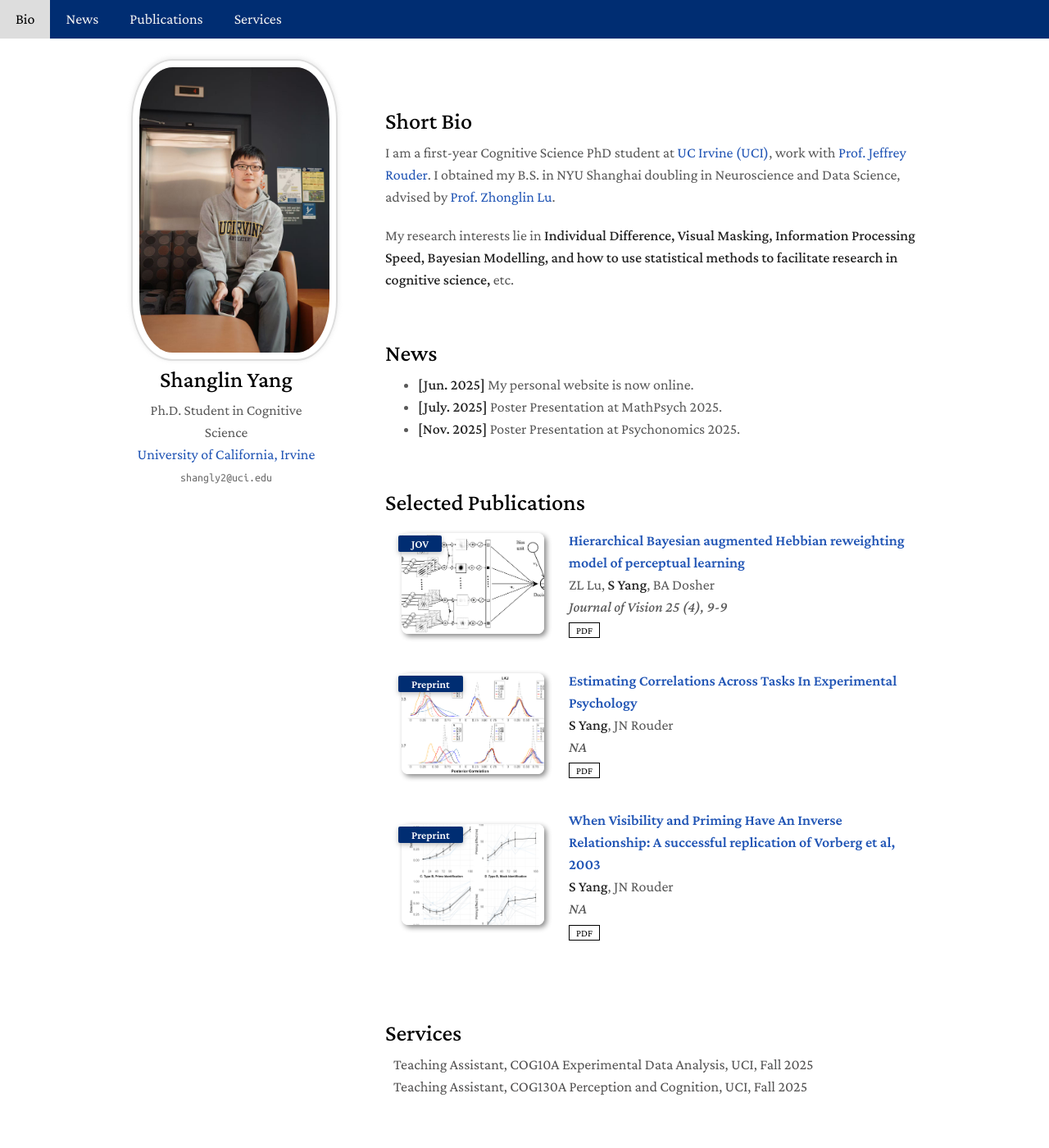
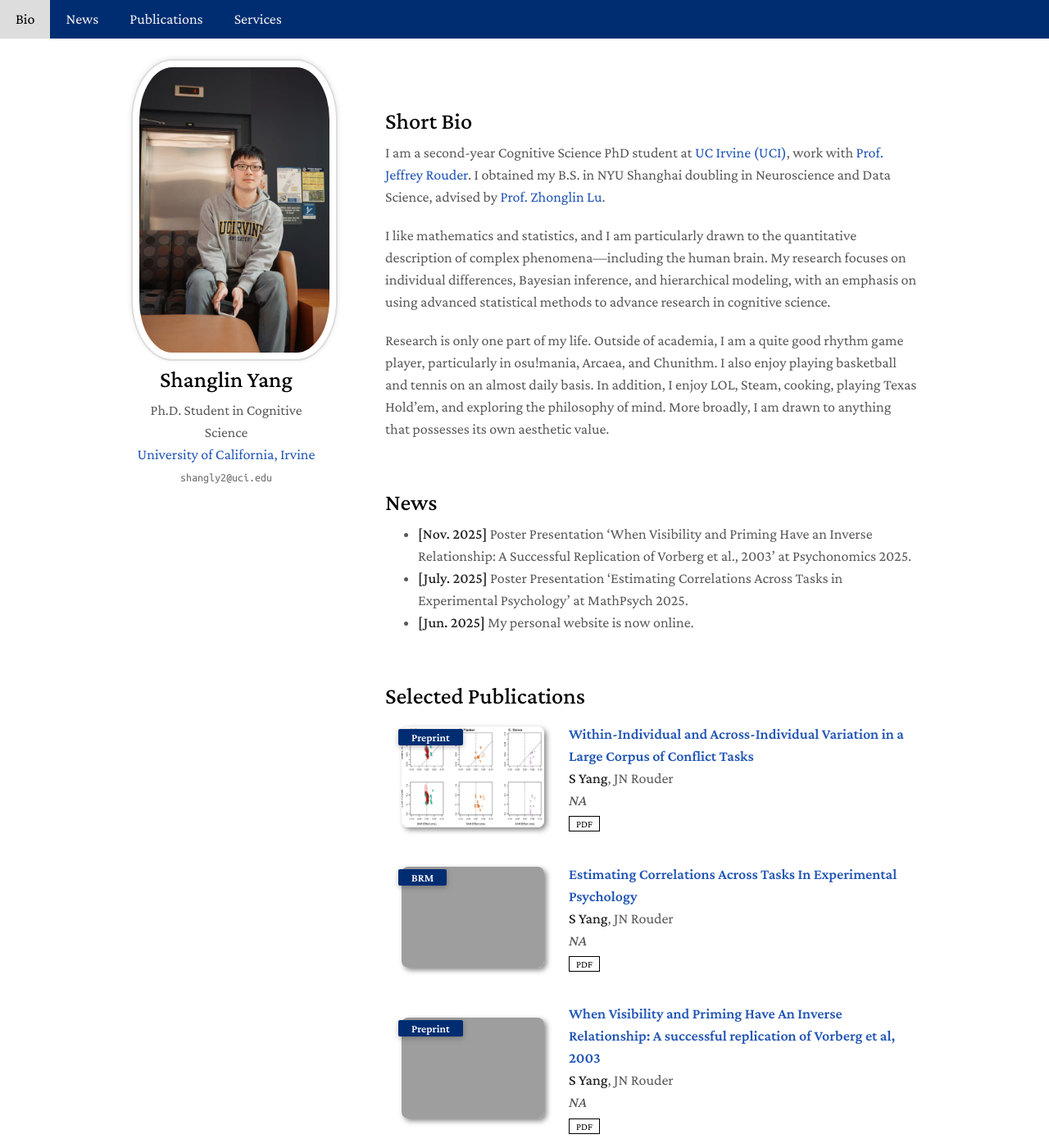
Before and after one commit to Shanglin-UCI/Shanglin-UCI.github.io, a Jekyll site: the page built from index.md, in a window 1280 px wide and 1400 px high. Shown: the whole window at 82% size. Built offline with Jekyll 4.4.1, drawn with Linux system fonts in a browser that asks for light colours; a style sheet for code colours, icons or effects is not loaded; some of the changed text lies outside the part shown; grey boxes are pictures that could not be loaded.

Commit message:
shanglin

```diff
--- a/_data/publications.yml
+++ b/_data/publications.yml
@@ -1,21 +1,31 @@
 main:
-  - title: "Hierarchical Bayesian augmented Hebbian reweighting model of perceptual learning"
-    authors: "ZL Lu, <strong>S Yang</strong>, BA Dosher"
-    conference_short: JOV
-    conference: "Journal of Vision 25 (4), 9-9"
-    pdf: https://jov.arvojournals.org/article.aspx?articleid=2802872
-    image: ./assets/img/JOV2025.png
+
+  - title: "Within-Individual and Across-Individual Variation in a Large Corpus of Conflict Tasks"
+    authors: "<strong>S Yang</strong>, JN Rouder"
+    conference_short: Preprint
+    conference: "NA"
+    pdf: https://osf.io/dtbef/overview
+    image: ./assets/img/rtdelta.jpg
+
 
   - title: "Estimating Correlations Across Tasks In Experimental Psychology"
     authors: "<strong>S Yang</strong>, JN Rouder"
-    conference_short: Preprint
+    conference_short: BRM
     conference: "NA"
-    pdf: https://osf.io/preprints/psyarxiv/jen65_v1
-    image: ./assets/img/BRM2025.png
+    pdf: https://link.springer.com/article/10.3758/s13428-026-02990-6
+    image: ./assets/img/cov.jpg
 
   - title: "When Visibility and Priming Have An Inverse Relationship: A successful replication of Vorberg et al, 2003"
     authors: "<strong>S Yang</strong>, JN Rouder"
     conference_short: Preprint
     conference: "NA"
     pdf: https://osf.io/preprints/osf/7zfrb_v1
-    image: ./assets/img/PBR2025.jpg
+    image: ./assets/img/metamask.jpg
+
+
+  - title: "Hierarchical Bayesian augmented Hebbian reweighting model of perceptual learning"
+    authors: "ZL Lu, <strong>S Yang</strong>, BA Dosher"
+    conference_short: JOV
+    conference: "Journal of Vision 25 (4), 9-9"
+    pdf: https://jov.arvojournals.org/article.aspx?articleid=2802872
+    image: ./assets/img/ahrm.jpg
--- a/_includes/news.md
+++ b/_includes/news.md
@@ -3,7 +3,7 @@
 <h2 style="margin: 60px 0px 10px;">News</h2>
 
 <ul>
+  <li><strong>[Nov. 2025]</strong> Poster Presentation ‘When Visibility and Priming Have an Inverse Relationship: A Successful Replication of Vorberg et al., 2003’ at Psychonomics 2025.</li>
+  <li><strong>[July. 2025]</strong> Poster Presentation ‘Estimating Correlations Across Tasks in Experimental Psychology’ at MathPsych 2025.</li>
   <li><strong>[Jun. 2025]</strong> My personal website is now online.</li>
-  <li><strong>[July. 2025]</strong> Poster Presentation at MathPsych 2025.</li>
-  <li><strong>[Nov. 2025]</strong> Poster Presentation at Psychonomics 2025.</li>
 </ul>
--- a/_includes/services.md
+++ b/_includes/services.md
@@ -1,5 +1,5 @@
 <h1 id="services"></h1>
 
 <h2 style="margin: 60px 0px 10px;">Services</h2>
+<h4 style="margin:0 10px 0;">Teaching Assistant, COG130A Perception and Cognition, UCI, Winter 2026</h4>
 <h4 style="margin:0 10px 0;">Teaching Assistant, COG10A Experimental Data Analysis, UCI, Fall 2025</h4>
-<h4 style="margin:0 10px 0;">Teaching Assistant, COG130A Perception and Cognition, UCI, Fall 2025</h4>
--- a/index.md
+++ b/index.md
@@ -6,10 +6,11 @@
 
 <h2 style="margin: 60px 0px 10px;">Short Bio</h2>
 
-I am a first-year Cognitive Science PhD student at [UC Irvine (UCI)](https://www.cogsci.uci.edu/), work with [Prof. Jeffrey Rouder](https://scholar.google.com/citations?hl=en&user=W5inQnkAAAAJ). I obtained my B.S. in NYU Shanghai doubling in Neuroscience and Data Science, advised by [Prof. Zhonglin Lu](https://scholar.google.com/citations?user=dBz3AIEAAAAJ&hl=en).
+I am a second-year Cognitive Science PhD student at [UC Irvine (UCI)](https://www.cogsci.uci.edu/), work with [Prof. Jeffrey Rouder](https://scholar.google.com/citations?hl=en&user=W5inQnkAAAAJ). I obtained my B.S. in NYU Shanghai doubling in Neuroscience and Data Science, advised by [Prof. Zhonglin Lu](https://scholar.google.com/citations?user=dBz3AIEAAAAJ&hl=en).
 
-My research interests lie in **Individual Difference, Visual Masking, Information Processing Speed, Bayesian Modelling, and how to use statistical methods to facilitate research in cognitive science,** etc.
+I like mathematics and statistics, and I am particularly drawn to the quantitative description of complex phenomena—including the human brain. My research focuses on individual differences, Bayesian inference, and hierarchical modeling, with an emphasis on using advanced statistical methods to advance research in cognitive science.
 
+Research is only one part of my life. Outside of academia, I am a quite good rhythm game player, particularly in osu!mania, Arcaea, and Chunithm. I also enjoy playing basketball and tennis on an almost daily basis. In addition, I enjoy LOL, Steam, cooking, playing Texas Hold’em, and exploring the philosophy of mind. More broadly, I am drawn to anything that possesses its own aesthetic value.
 {% include_relative _includes/news.md %}
 
 {% include_relative _includes/publications.md %}
```
Also changed, not shown: _includes/not use/awards.md (deleted, +0 -58 lines), _includes/not use/projects.md (deleted, +0 -81 lines), assets/img/BRM2025.png (deleted), assets/img/PBR2025.jpg (deleted), assets/img/ahrm.png (renamed from assets/img/JOV2025.png), assets/img/cov.png (added), assets/img/metamask.png (added), assets/img/rtdelta.jpg (added), assets/img/svt.jpg (added), 1 other file.
